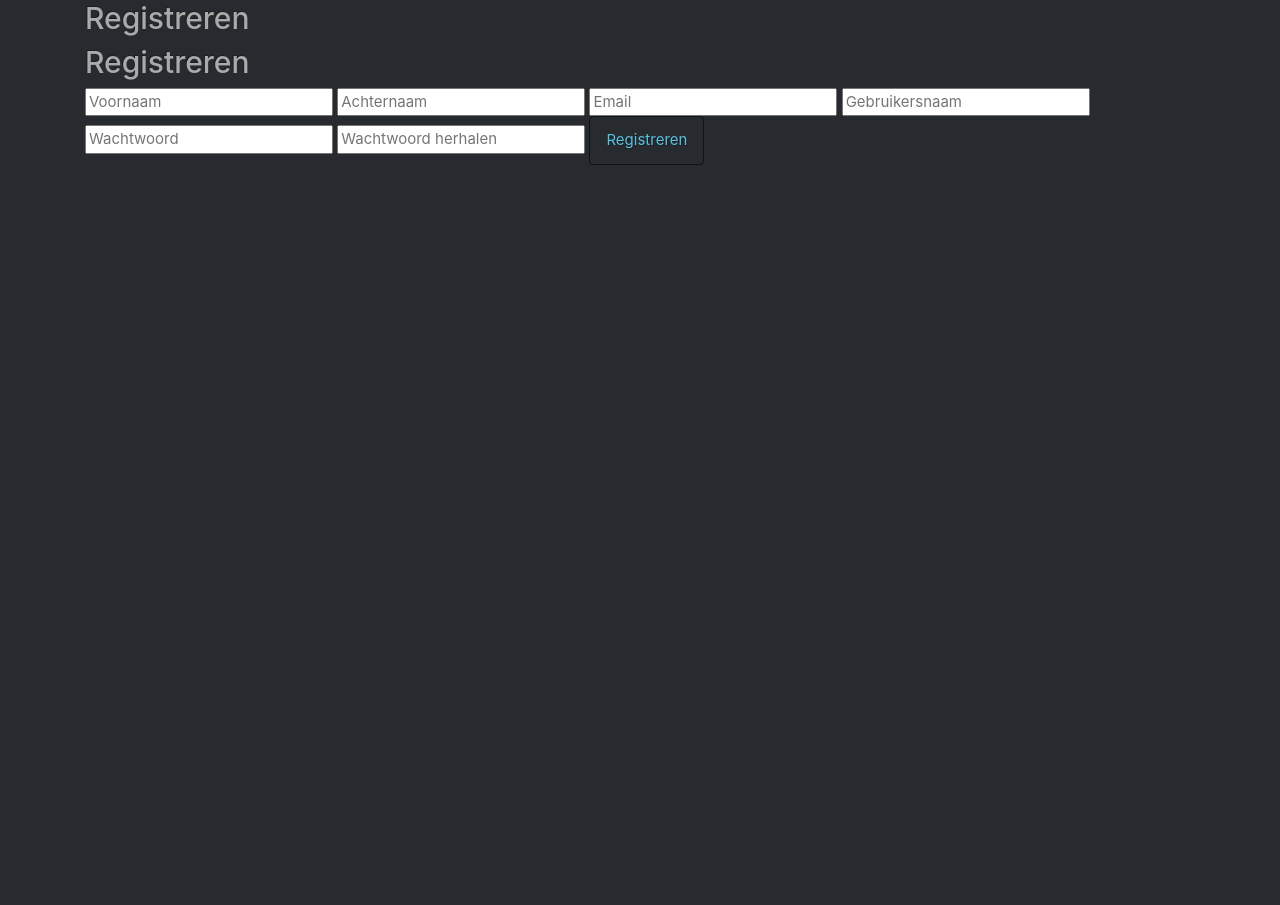
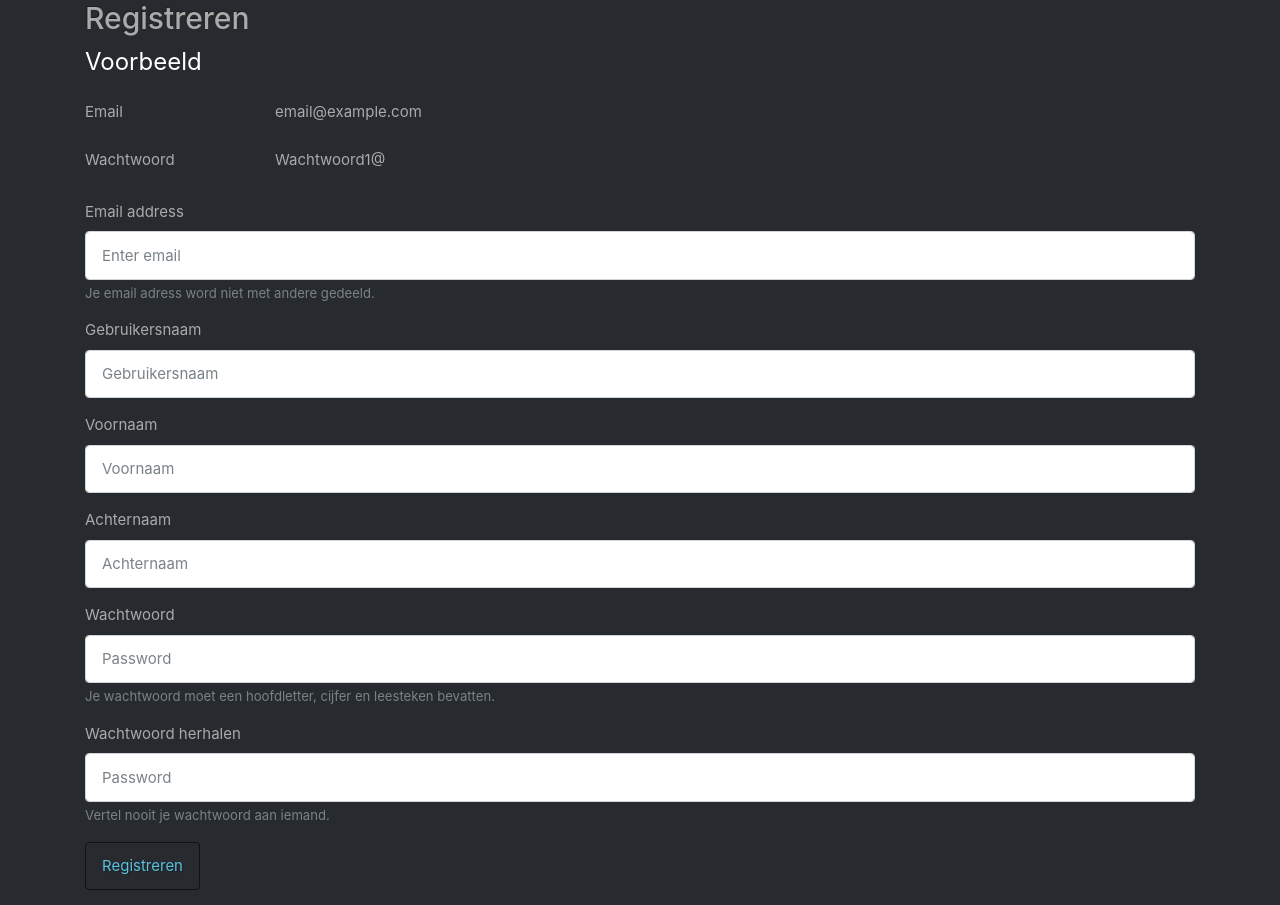
Before and after one commit to Slopsie/Examenproject-UCsystems, a CodeIgniter app: page /ciblog/registreren in a window 1280 px wide. Shown: the part 57-962 px from the top of the page. Before the commit the page ends 222 px from the top, so only its background shows below. Run offline with CodeIgniter, Linux system fonts and the light colour scheme.

Commit message:
Registreren pagina
Velden toegevoegd aan de registreren pagina

```diff
--- a/application/views/pages/registreren.php
+++ b/application/views/pages/registreren.php
@@ -1,6 +1,5 @@
 <h2><?= $title ?></h2>
-<section>
-	<h2>Registreren</h2>
+<!-- <section>
 	<form class="signup_form">
 		<input type="text" name="first_name" placeholder="Voornaam">
 		<input type="text" name="last_name" placeholder="Achternaam">
@@ -8,7 +7,57 @@
 		<input type="text" name="username" placeholder="Gebruikersnaam">
 		<input type="text" name="password" placeholder="Wachtwoord">
 		<input type="text" name="password" placeholder="Wachtwoord herhalen">
-		<button type="button" class="btn btn-outline-info">Registreren</button>
+
 	</form>
 
-</section>
+</section> -->
+
+<form>
+  <fieldset>
+    <legend>Voorbeeld</legend>
+    <div class="form-group row">
+      <label for="staticEmail" class="col-sm-2 col-form-label">Email</label>
+      <div class="col-sm-10">
+        <input type="text" readonly="" class="form-control-plaintext" id="staticEmail" value="email@example.com">
+      </div>
+      <label for="staticPassword" class="col-sm-2 col-form-label">Wachtwoord</label>
+            <div class="col-sm-10">
+        <input type="text" readonly="" class="form-control-plaintext" id="staticEmail" value="Wachtwoord1@">
+      </div>
+    </div>
+
+    <div class="form-group">
+      <label for="exampleInputEmail1">Email address</label>
+      <input type="email" class="form-control" id="exampleInputEmail1" aria-describedby="emailHelp" placeholder="Enter email">
+      <small id="emailHelp" class="form-text text-muted">Je email adress word niet met andere gedeeld.</small>
+    </div>
+
+    <div class="form-group">
+      <label for="exampleInputUsername">Gebruikersnaam</label>
+      <input type="email" class="form-control" id="exampleInputEmail1" aria-describedby="emailHelp" placeholder="Gebruikersnaam">
+    </div>
+
+    <div class="form-group">
+      <label for="exampleInputFirstname1">Voornaam</label>
+      <input type="email" class="form-control" id="exampleInputEmail1" aria-describedby="emailHelp" placeholder="Voornaam">
+    </div>
+
+    <div class="form-group">
+      <label for="exampleInputLastname1">Achternaam</label>
+      <input type="email" class="form-control" id="exampleInputEmail1" aria-describedby="emailHelp" placeholder="Achternaam">
+    </div>
+
+    <div class="form-group">
+      <label for="exampleInputPassword1">Wachtwoord</label>
+      <input type="password" class="form-control" id="exampleInputPassword1" placeholder="Password">
+      <small id="emailHelp" class="form-text text-muted">Je wachtwoord moet een hoofdletter, cijfer en leesteken bevatten.</small>
+    </div>
+
+    <div class="form-group">
+      <label for="exampleInputPassword2">Wachtwoord herhalen</label>
+      <input type="password" class="form-control" id="exampleInputPassword1" placeholder="Password">
+      <small id="emailHelp" class="form-text text-muted">Vertel nooit je wachtwoord aan iemand.</small>
+    </div>
+</fieldset>
+		<button type="button" class="btn btn-outline-info">Registreren</button>
+</form>
```
